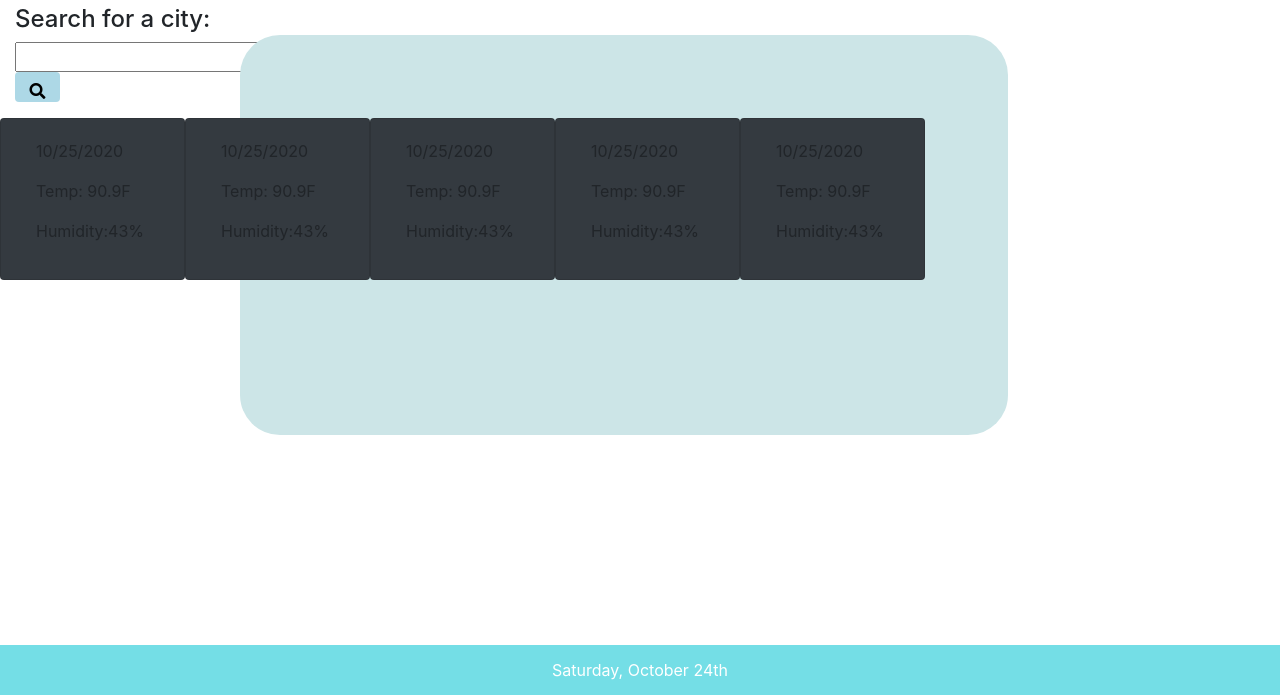
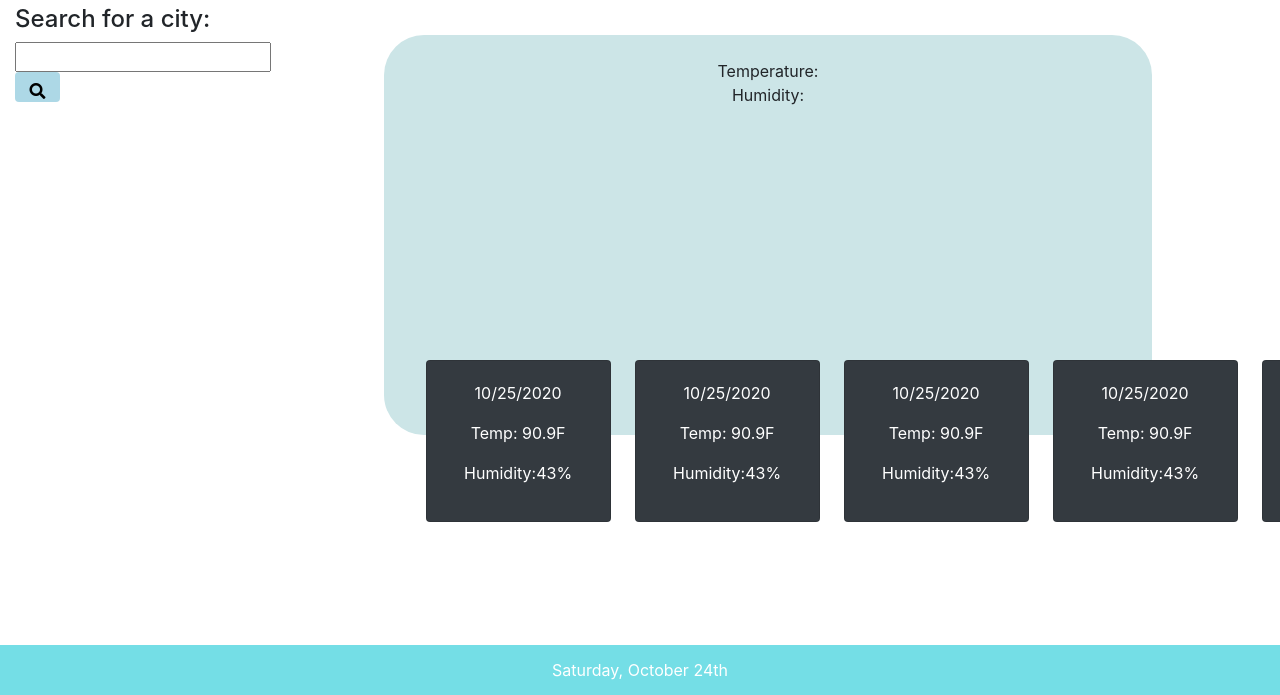
Before and after one commit to nbmc1991/WeatherDashboard, a plain HTML site: page index.html in a window 1280 px wide. Shown: the part 105-800 px from the top of the page. Drawn offline with nearby package versions, Linux system fonts and the light colour scheme.

Commit message:
changes to css and html

```diff
--- a/assets/index.js
+++ b/assets/index.js
@@ -4,6 +4,10 @@ $(document).ready(function () {
     var appid = "bb5b2f13428854e8a798d889841af0fc";
     var searchValue = $("#search-value");
     var searchBtn = $("seachBtn");
+    var forecast = $("#forecast");
+
+
+
 
 
     $("#searchBtn").on("click", function () {
--- a/assets/style.css
+++ b/assets/style.css
@@ -56,7 +56,7 @@ h1 {
   border-radius: 40px;
   margin-top: 30px;
    left: 50%;
-   margin-left: -400px;
+  left: 30%;
 
  }
 
@@ -86,7 +86,15 @@ h1 {
       text-align: center;
       padding: 1%;
   }
-  .forecast {
-  border-radius: 10%;
+ #forecast {
+  position: fixed;
+  left: 31%;
+  bottom: 20%;
+  width: 100%;
 
-  }
+  color: white;
+  text-align: center;
+  padding: 1%;
+
+
+ }
--- a/index.html
+++ b/index.html
@@ -42,65 +42,80 @@
       <div class="row result-main "></div>
       <div class="container-fluid" id="results">
         <img class="icon">
-        <div class="temp"></div>
-        <div class="humidity" id="humidity"> </div>
+        <div class="temp">Temperature:</div>
+        <div class="humidity" id="humidity"> Humidity:</div>
         <div class="wind-index"></div>
-        <div id="forecast"></div>
 
-
-      </div>
+        <div id="forecast">
           <div class="row container forecast">
-        <div class="col-md-2 card bg-dark">
+            <div class="col-md-2 ml-3 card bg-dark">
               <div class="card-body forecastDay day1">
                 <p class="date">10/25/2020</p>
                 <p class="icon">
-              <im class="icon"ssrc="" alt="" /></p>
+                  <im class="icon" ssrc="" alt="" />
+                </p>
                 <p class="temp">Temp: <span>90.9</span>F</p>
                 <p class="humid">Humidity:<span>43</span>%</p>
               </div>
 
             </div>
-  <div class="col-md-2 card bg-dark">
+            <div class="col-md-2 ml-4 card bg-dark">
               <div class="card-body forecastDay day1">
                 <p class="date">10/25/2020</p>
                 <p class="icon">
-        <im class="icon"ssrc="" alt="" /></p>
+                  <im class="icon" ssrc="" alt="" />
+                </p>
                 <p class="temp">Temp: <span>90.9</span>F</p>
                 <p class="humid">Humidity:<span>43</span>%</p>
               </div>
 
             </div>
-<div class="col-md-2 card bg-dark">
+            <div class="col-md-2 ml-4 card bg-dark">
               <div class="card-body forecastDay day1">
                 <p class="date">10/25/2020</p>
                 <p class="icon">
-      <im class="icon"ssrc="" alt="" /></p>
+                  <im class="icon" ssrc="" alt="" />
+                </p>
                 <p class="temp">Temp: <span>90.9</span>F</p>
                 <p class="humid">Humidity:<span>43</span>%</p>
               </div>
 
             </div>
-<div class="col-md-2 card bg-dark">
+            <div class="col-md-2 ml-4 card bg-dark">
               <div class="card-body forecastDay day1">
                 <p class="date">10/25/2020</p>
                 <p class="icon">
-      <im class="icon"ssrc="" alt="" /></p>
+                  <im class="icon" ssrc="" alt="" />
+                </p>
                 <p class="temp">Temp: <span>90.9</span>F</p>
                 <p class="humid">Humidity:<span>43</span>%</p>
               </div>
 
             </div>
-<div class="col-md-2 card bg-dark">
+            <div class="col-md-2 ml-4 card bg-dark">
               <div class="card-body forecastDay day1">
                 <p class="date">10/25/2020</p>
                 <p class="icon">
-        <im class="icon"ssrc="" alt="" /></p>
+                  <im class="icon" ssrc="" alt="" />
+                </p>
                 <p class="temp">Temp: <span>90.9</span>F</p>
                 <p class="humid">Humidity:<span>43</span>%</p>
               </div>
 
             </div>
           </div>
+
+
+
+        </div>
+
+
+
+
+      </div>
+
+
+
 
     </div>
     <div class="footer">
```
Lines whose indentation alone changed are shown as unchanged.
